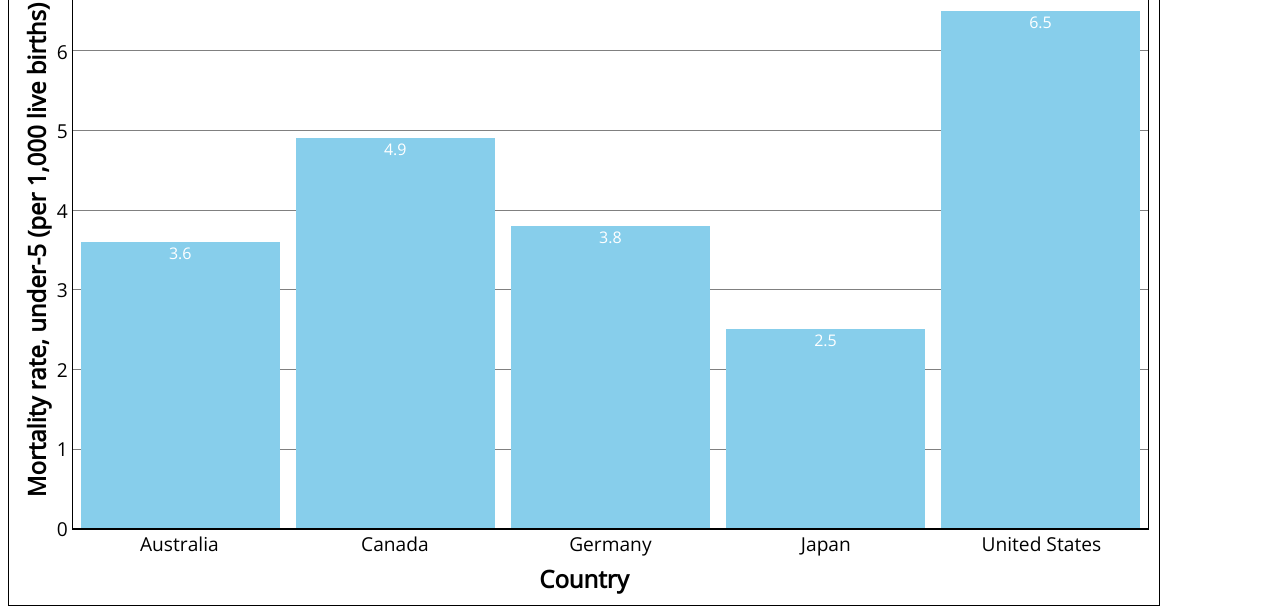
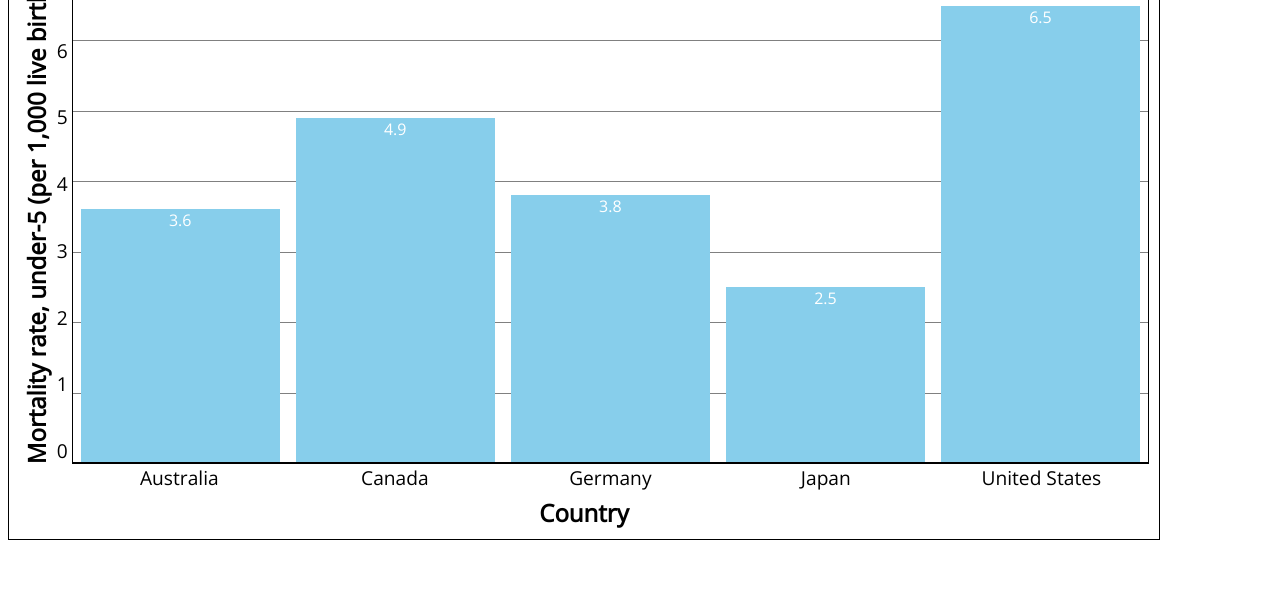
Before and after one commit to scc416/draw-bar-chart, a website: page index.html in a window 1280 px wide. Shown: the part 200-807 px from the top of the page. Drawn offline with nearby package versions, Linux system fonts and the light colour scheme.

Commit message:
change default width and height too 100%

```diff
--- a/demo.js
+++ b/demo.js
@@ -10,6 +10,8 @@ $(() => {
       chartTitle: "Mortality rate in 2019",
       yAxisTitle: "Mortality rate, under-5 (per 1,000 live births)",
       xAxisTitle: "Country",
+      width: "90vw",
+      height: "90vh"
     }
   );
 
--- a/draw-bar-chart.css
+++ b/draw-bar-chart.css
@@ -1,11 +1,14 @@
+.chart-container {
+  display: flex;
+}
+
 .bar-chart {
+  flex: 1 1 auto;
   border: 1px black solid;
   display: flex;
   flex-direction: column;
   padding: min(15%, 10px);
   user-select: none;
-  height: 100%;
-  width: 100%;
   box-sizing: border-box;
 }
 
@@ -15,9 +18,7 @@
 
 .middle {
   display: flex;
-  align-items: center;
-  height: 100%;
-  width: 100%;
+  flex: 1 1 auto;
 }
 
 .chart-title {
@@ -34,7 +35,7 @@
 
 .tick {
   background-color: grey;
-  height: 0.5px;
+  height: 0.1em;
   width: 10px;
 }
 
@@ -44,11 +45,9 @@
   justify-content: space-between;
   text-align: right;
   padding-right: 0.2em;
-  min-height: 100%;
 }
 
 .y-axis {
-  height: 100%;
   display: flex;
 }
 
@@ -72,7 +71,6 @@
 
 .bars {
   display: flex;
-  height: 100%;
 }
 
 .pos-bars {
@@ -119,7 +117,8 @@
 .chart-content {
   display: flex;
   flex-direction: column;
-  height: 100%;
+  justify-content: stretch;
+  align-items: stretch;
   width: 100%;
   border-right: 1px black solid;
   border-left: 1px black solid;
@@ -132,7 +131,7 @@
   width: 100%;
 }
 
-.legend{
+.legend {
   display: flex;
   flex-direction: column;
   padding: 0 1em;
--- a/draw-bar-chart.js
+++ b/draw-bar-chart.js
@@ -587,8 +587,8 @@ const completeOptions = (options, data) => {
     CSS.supports("font-size", x)
   );
   checkIfOptionIsValid("titleColour", "black", (x) => CSS.supports("color", x));
-  checkIfOptionIsValid("width", "90vw", (x) => CSS.supports("width", x));
-  checkIfOptionIsValid("height", "90vh", (x) => CSS.supports("height", x));
+  checkIfOptionIsValid("width", "100%", (x) => CSS.supports("width", x));
+  checkIfOptionIsValid("height", "100%", (x) => CSS.supports("height", x));
   checkIfOptionIsValid("yAxisTitle", "", (x) => x !== undefined);
   checkIfOptionIsValid("yAxisTitleFontSize", "1.5em", (x) =>
     CSS.supports("font-size", x)
--- a/index.html
+++ b/index.html
@@ -6,6 +6,7 @@
     <script src="./draw-bar-chart.js"></script>
     <link href="./draw-bar-chart.css" rel="stylesheet" type="text/css" />
     <title>Demo for DRAW BAR CHART</title>
+    <meta name="viewport" content="width=device-width" />
     <link
       href="https://fonts.googleapis.com/css2?family=Open+Sans&display=swap"
       rel="stylesheet"
```
Also changed, not shown: README.md.
